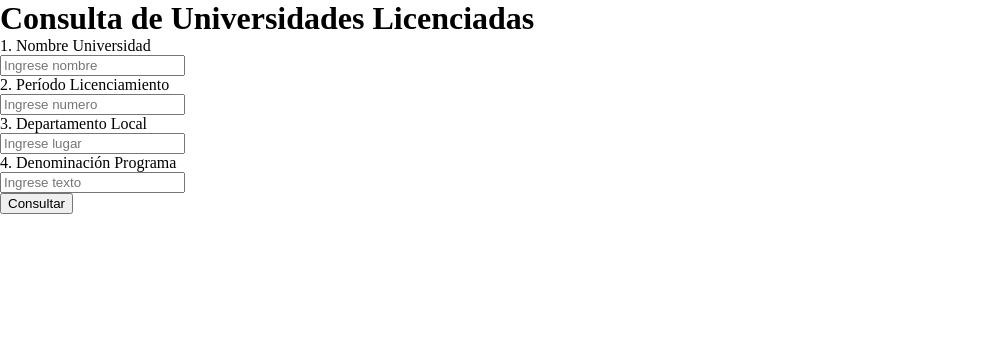
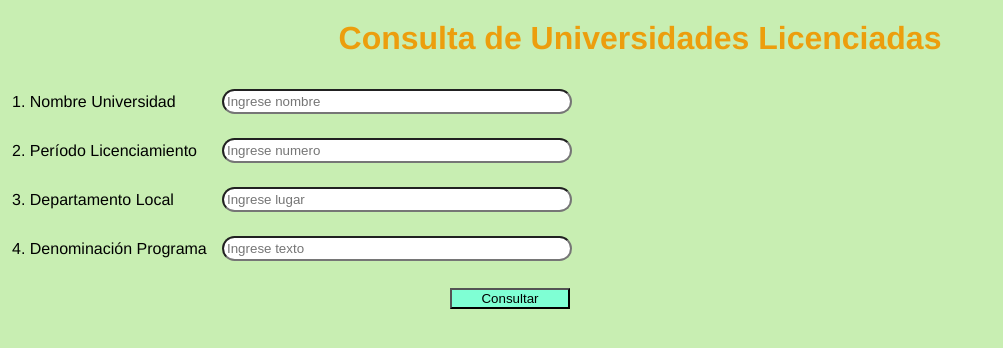
Before and after one commit to YordanoBoza/Programacion_Web, a plain HTML site: page lab09/index.html in a window 1280 px wide. Shown: the whole page, without its empty margins (0-1003 px from the left). Drawn offline with Linux system fonts and the light colour scheme.

Commit message:
Se dio diseño a la pagina principal. Se alineo el titulo y los bloques de entrada de texto de manera uniforme, ademas se dio un color de fondo para la pagina, se aumento tamaño, entre otras cosas mas

```diff
--- a/lab09/estilos.css
+++ b/lab09/estilos.css
@@ -3,3 +3,38 @@
     box-sizing: border-box;
 
 }
+body{
+    background-color: rgb(200, 238, 178);
+    font-family: 'Franklin Gothic Medium', 'Arial Narrow', Arial, sans-serif;
+}
+h1{
+    color: #ec9e0d;
+    text-align: center;
+    margin: 20px;
+}
+.contenedor {
+    display: flex;
+    flex-direction: column;
+}
+.busqueda {
+    display: flex;
+    align-items: center;
+    margin: 12px;
+}
+p{
+    width: 200px;
+}
+.recuadro{
+    margin-left: 10px;
+    border-radius: 25px;
+    width: 350px;
+    padding: 3px;
+
+}
+.consulta{
+    margin-top: 15px;
+    margin-left: 450px;
+    width: 120px;
+    background-color: aquamarine;
+
+}
```
